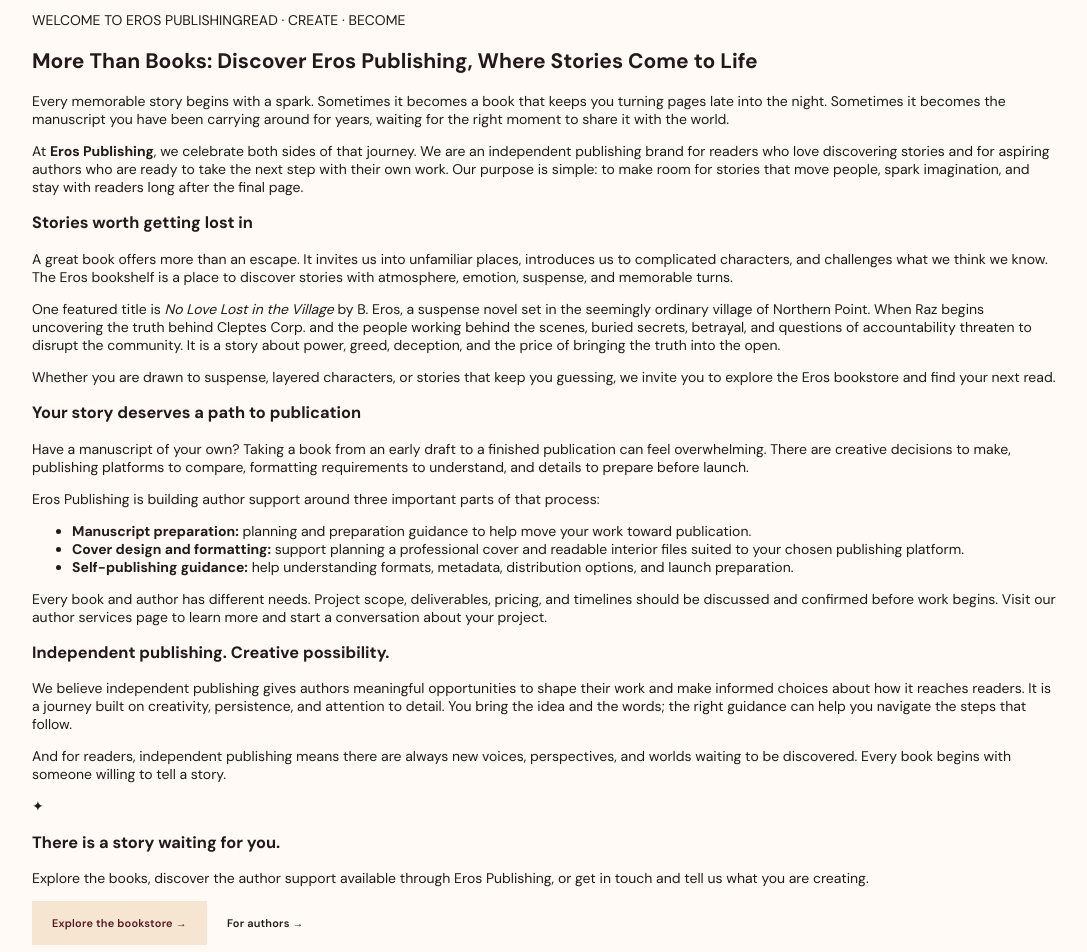
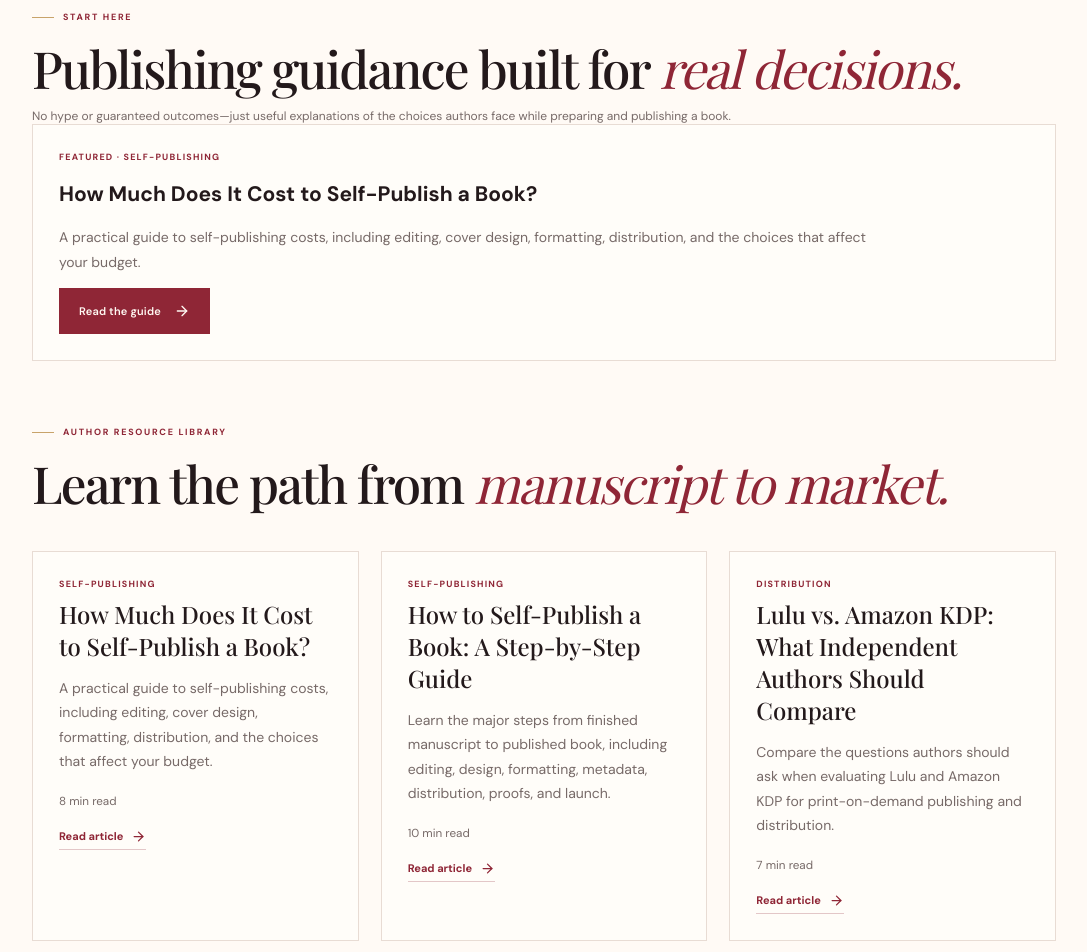
Before and after one commit to erospublish-bit/eros-publishing, a Next.js app: page /blog in a window 1280 px wide. Shown: the part 560-1512 px from the top of the page, without its empty margins (96-1183 px from the left). Built offline with nearby package versions, Linux system fonts and the light colour scheme; a web font is replaced by a local one.

Commit message:
Turn blog into SEO resource center

```diff
--- a/app/blog/page.tsx
+++ b/app/blog/page.tsx
@@ -1,54 +1,41 @@
 import type { Metadata } from 'next';
 import Link from 'next/link';
+import { ArrowRight } from 'lucide-react';
 import { PageShell } from '@/components/PageShell';
+import { blogArticles } from '@/lib/blog';
 
 export const metadata: Metadata = {
-  title: 'More Than Books | Eros Publishing Blog',
-  description: 'Discover Eros Publishing, explore No Love Lost in the Village by B. Eros, and learn how self-publishing support can help bring your manuscript to life.',
+  title: 'Self-Publishing Guides & Author Resources | Eros Publishing',
+  description: 'Practical self-publishing guides covering publishing costs, book formatting, royalties, ISBNs, distribution, Lulu, Amazon KDP, and the path from manuscript to market.',
+  alternates: { canonical: 'https://erospublishingkc.com/blog' },
+  openGraph: { title: 'The Eros Journal | Self-Publishing Guides', description: 'Practical guidance for independent authors from manuscript to market.', url: 'https://erospublishingkc.com/blog', type: 'website' }
 };
 
 export default function BlogPage() {
-  return (
-    <PageShell
-      eyebrow="THE EROS JOURNAL"
-      title="More than books."
-      accent="A world of stories."
-      intro="Ideas, inspiration, featured reads, and guidance for the storytellers bringing their own worlds to life. Welcome to the Eros Publishing blog."
-    >
-      <article className="blog-article">
-        <div className="blog-article-meta"><span>WELCOME TO EROS PUBLISHING</span><span>READ · CREATE · BECOME</span></div>
-        <h2>More Than Books: Discover Eros Publishing, Where Stories Come to Life</h2>
-        <p className="blog-article-intro">Every memorable story begins with a spark. Sometimes it becomes a book that keeps you turning pages late into the night. Sometimes it becomes the manuscript you have been carrying around for years, waiting for the right moment to share it with the world.</p>
+  const featured = blogArticles[0];
+  return <PageShell eyebrow="THE EROS JOURNAL" title="Publish with" accent="more clarity." intro="Practical guides for independent authors navigating editing, book production, distribution, royalties, and the business of bringing a manuscript to market.">
+    <section>
+      <div className="section-heading"><div><div className="eyebrow"><span /> START HERE</div><h2>Publishing guidance built for <em>real decisions.</em></h2><p>No hype or guaranteed outcomes—just useful explanations of the choices authors face while preparing and publishing a book.</p></div></div>
+      <article className="page-card">
+        <div className="card-icon">FEATURED · {featured.category.toUpperCase()}</div>
+        <h2>{featured.title}</h2><p className="page-lead">{featured.description}</p>
+        <Link className="button button-primary" href={`/blog/${featured.slug}`}>Read the guide <ArrowRight size={16}/></Link>
+      </article>
+    </section>
 
-        <p>At <strong>Eros Publishing</strong>, we celebrate both sides of that journey. We are an independent publishing brand for readers who love discovering stories and for aspiring authors who are ready to take the next step with their own work. Our purpose is simple: to make room for stories that move people, spark imagination, and stay with readers long after the final page.</p>
+    <section>
+      <div className="section-heading"><div><div className="eyebrow"><span /> AUTHOR RESOURCE LIBRARY</div><h2>Learn the path from <em>manuscript to market.</em></h2></div></div>
+      <div className="page-card-grid">{blogArticles.map((article) => <article className="page-card" key={article.slug}>
+        <div className="card-icon">{article.category.toUpperCase()}</div><h3>{article.title}</h3><p>{article.description}</p>
+        <p><small>{article.readTime}</small></p><Link className="text-link" href={`/blog/${article.slug}`}>Read article <ArrowRight size={15}/></Link>
+      </article>)}</div>
+    </section>
 
-        <h3>Stories worth getting lost in</h3>
-        <p>A great book offers more than an escape. It invites us into unfamiliar places, introduces us to complicated characters, and challenges what we think we know. The Eros bookshelf is a place to discover stories with atmosphere, emotion, suspense, and memorable turns.</p>
-        <p>One featured title is <em>No Love Lost in the Village</em> by B. Eros, a suspense novel set in the seemingly ordinary village of Northern Point. When Raz begins uncovering the truth behind Cleptes Corp. and the people working behind the scenes, buried secrets, betrayal, and questions of accountability threaten to disrupt the community. It is a story about power, greed, deception, and the price of bringing the truth into the open.</p>
-        <p>Whether you are drawn to suspense, layered characters, or stories that keep you guessing, we invite you to explore the <Link href="/books">Eros bookstore</Link> and find your next read.</p>
+    <section>
+      <div className="section-heading"><div><div className="eyebrow"><span /> EXPLORE BY TOPIC</div><h2>Answers for every stage of <em>independent publishing.</em></h2></div></div>
+      <div className="page-card-grid"><article className="page-card"><div className="card-icon">SELF-PUBLISHING</div><h3>Plan the publishing journey</h3><p>Understand costs, workflow, professional services, and the decisions involved in publishing independently.</p></article><article className="page-card"><div className="card-icon">BOOK PRODUCTION</div><h3>Prepare a professional book</h3><p>Learn how editing, formatting, covers, metadata, and proofs turn a manuscript into publication-ready files.</p></article><article className="page-card"><div className="card-icon">DISTRIBUTION & ROYALTIES</div><h3>Understand the marketplace</h3><p>Explore publishing platforms, identifiers, distribution choices, and the economics behind book sales.</p></article></div>
+    </section>
 
-        <h3>Your story deserves a path to publication</h3>
-        <p>Have a manuscript of your own? Taking a book from an early draft to a finished publication can feel overwhelming. There are creative decisions to make, publishing platforms to compare, formatting requirements to understand, and details to prepare before launch.</p>
-        <p>Eros Publishing is building author support around three important parts of that process:</p>
-        <ul>
-          <li><strong>Manuscript preparation:</strong> planning and preparation guidance to help move your work toward publication.</li>
-          <li><strong>Cover design and formatting:</strong> support planning a professional cover and readable interior files suited to your chosen publishing platform.</li>
-          <li><strong>Self-publishing guidance:</strong> help understanding formats, metadata, distribution options, and launch preparation.</li>
-        </ul>
-        <p>Every book and author has different needs. Project scope, deliverables, pricing, and timelines should be discussed and confirmed before work begins. Visit our <Link href="/author-services">author services page</Link> to learn more and start a conversation about your project.</p>
-
-        <h3>Independent publishing. Creative possibility.</h3>
-        <p>We believe independent publishing gives authors meaningful opportunities to shape their work and make informed choices about how it reaches readers. It is a journey built on creativity, persistence, and attention to detail. You bring the idea and the words; the right guidance can help you navigate the steps that follow.</p>
-        <p>And for readers, independent publishing means there are always new voices, perspectives, and worlds waiting to be discovered. Every book begins with someone willing to tell a story.</p>
-
-        <div className="blog-article-cta">
-          <span className="blog-cta-symbol">✦</span>
-          <h3>There is a story waiting for you.</h3>
-          <p>Explore the books, discover the author support available through Eros Publishing, or get in touch and tell us what you are creating.</p>
-          <div className="blog-cta-links"><Link className="button button-light" href="/books">Explore the bookstore →</Link><Link className="button button-outline-light" href="/author-services">For authors →</Link></div>
-        </div>
-        <p className="blog-signoff">Eros Publishing — <em>Stories that stir something eternal.</em></p>
-      </article>
-    </PageShell>
-  );
+    <section className="page-cta-panel"><h2>Reading about publishing is the first step. Publishing your book is the next.</h2><p>Tell Eros Publishing about your manuscript and receive a scope based on the support your project actually needs.</p><Link className="button button-light" href="/publishing-quote">Request a Publishing Quote <ArrowRight size={17}/></Link></section>
+  </PageShell>;
 }
```
